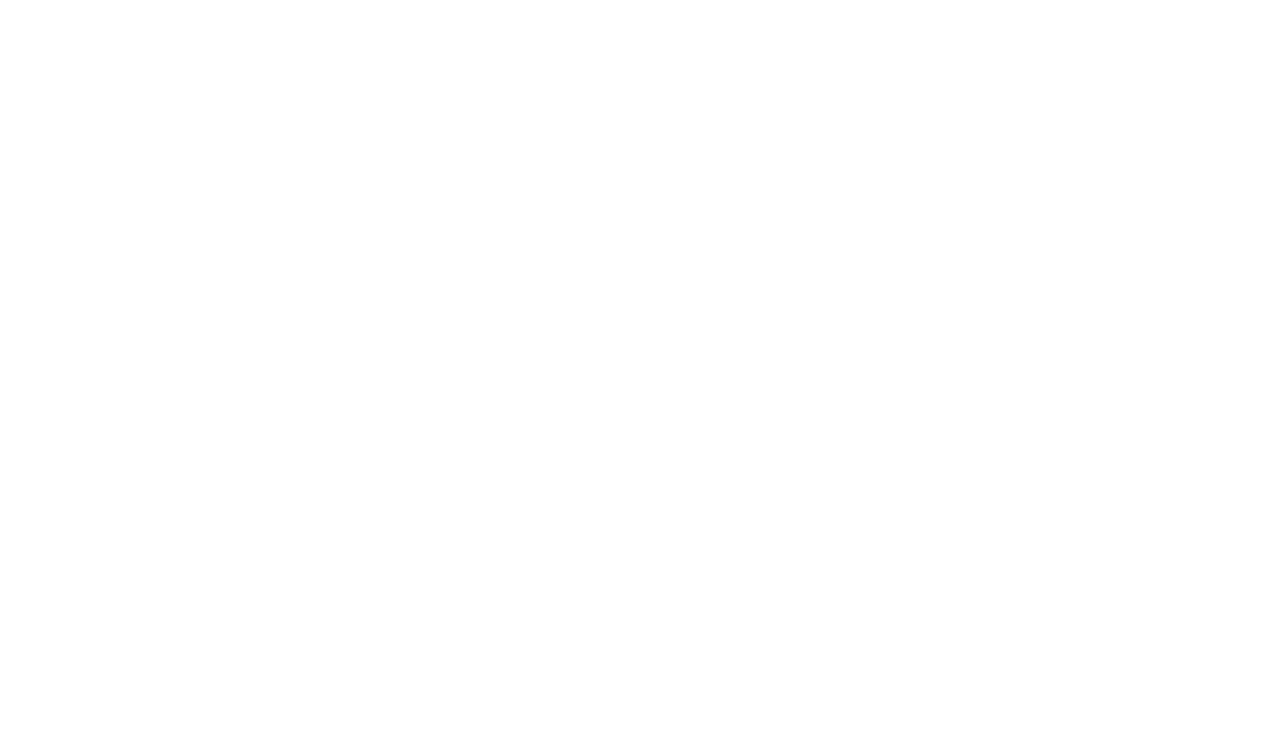
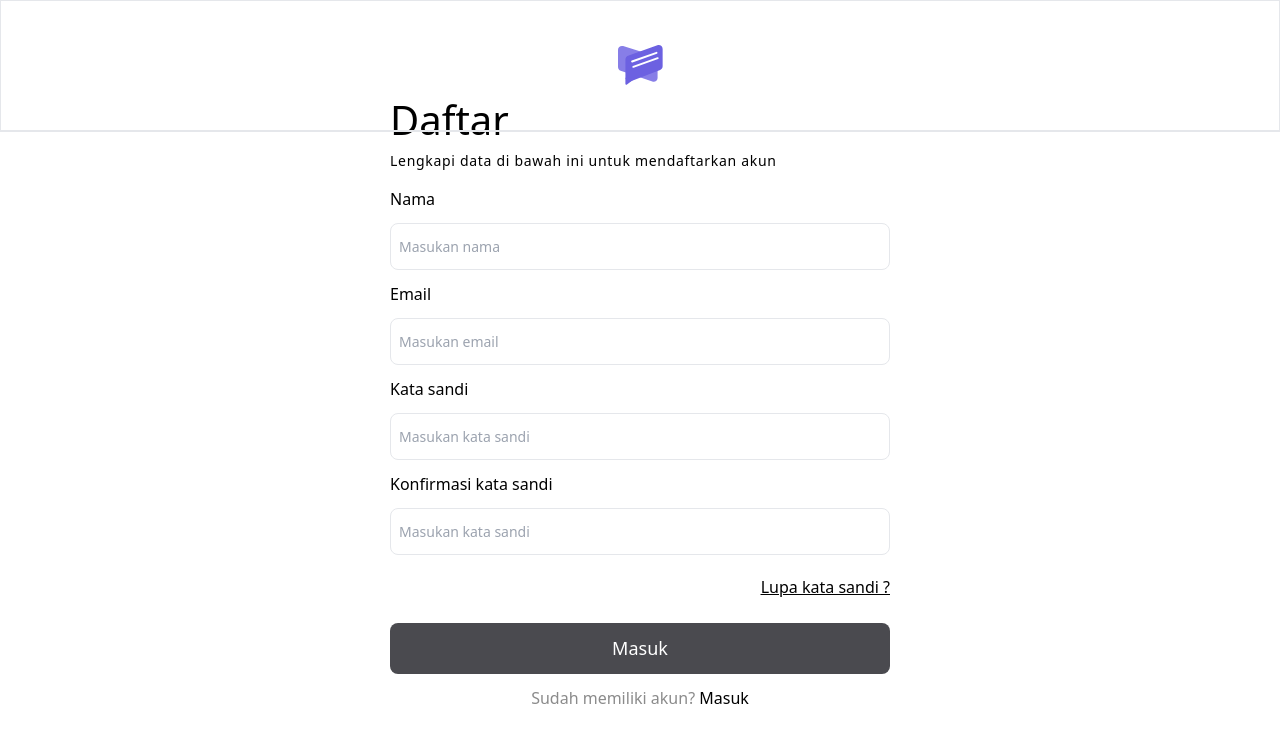
Before and after one commit to akbar5yn/OpiBox, a Nuxt app: page /register in a window 1280 px wide. Before the commit this address had no page. Shown: the top 742 px of the page. Built offline with nearby package versions, Linux system fonts and the light colour scheme.

Commit message:
create register page folder

```diff
--- /dev/null
+++ b/pages/register/index.vue
@@ -0,0 +1,73 @@
+<template>
+  <div class="w-[500px]">
+    <h1 class="text-[40px] font-normal">
+      Daftar
+    </h1>
+    <p class="text-[14px] font-normal tracking-wider">
+      Lengkapi data di bawah ini untuk mendaftarkan akun
+    </p>
+    <form action="" class="flex flex-col gap-y-3 mt-4">
+      <label for="">Nama</label>
+      <input
+        id="nama"
+        class="border rounded-lg px-2 py-3 text-[14px]"
+        type="text"
+        name="nama"
+        placeholder="Masukan nama"
+      >
+
+      <label for="">Email</label>
+      <input
+        id="email"
+        class="border rounded-lg px-2 py-3 text-[14px]"
+        type="text"
+        name="email"
+        placeholder="Masukan email"
+      >
+
+      <label for="">Kata sandi</label>
+      <input
+        id="password"
+        class="border rounded-lg px-2 py-3 text-[14px]"
+        type="password"
+        name="password"
+        placeholder="Masukan kata sandi"
+      >
+
+      <label for="">Konfirmasi kata sandi</label>
+      <input
+        id="password"
+        class="border rounded-lg px-2 py-3 text-[14px]"
+        type="password"
+        name="password"
+        placeholder="Masukan kata sandi"
+      >
+
+      <div class="flex justify-end underline">
+        <nuxt-link to="" class="mt-2">
+          Lupa kata sandi ?
+        </nuxt-link>
+      </div>
+      <div class="mt-3">
+        <button
+          class="text-white bg-[#4A4A4F] p-3 w-full rounded-lg text-[18px]"
+        >
+          Masuk
+        </button>
+        <p class="text-center mt-3">
+          <span class="text-[#8B8B8B]"> Sudah memiliki akun? </span>
+          <nuxt-link to="/login">
+            Masuk
+          </nuxt-link>
+        </p>
+      </div>
+    </form>
+  </div>
+</template>
+
+<script>
+export default {
+  name: 'RegisterView',
+  layout: 'AuthView'
+}
+</script>
```
